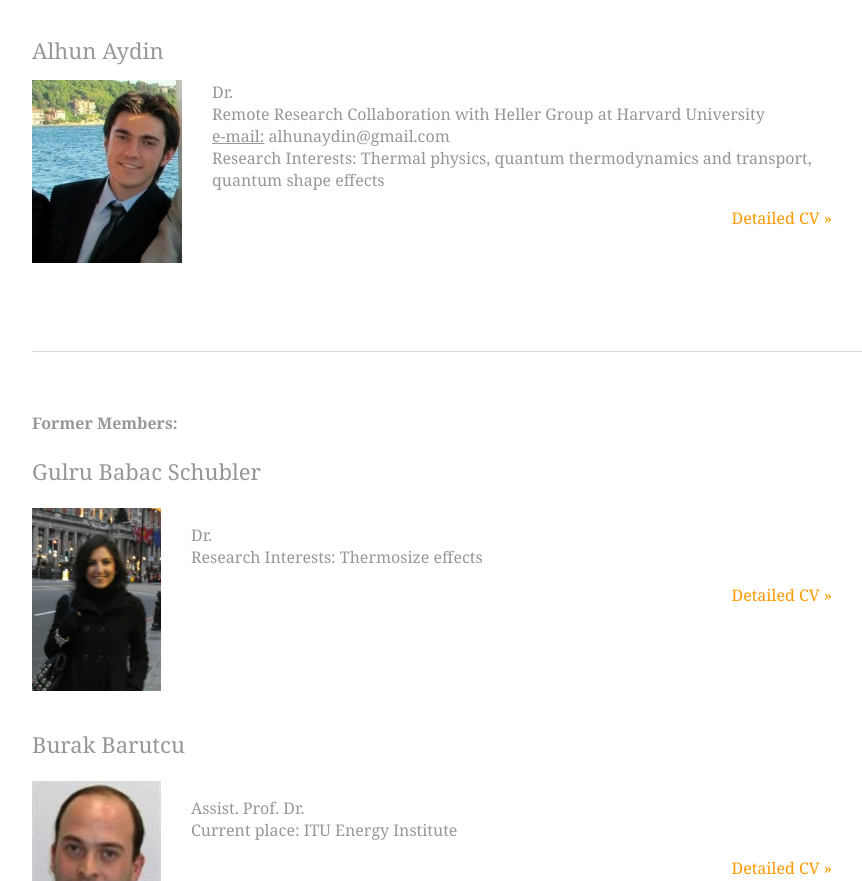
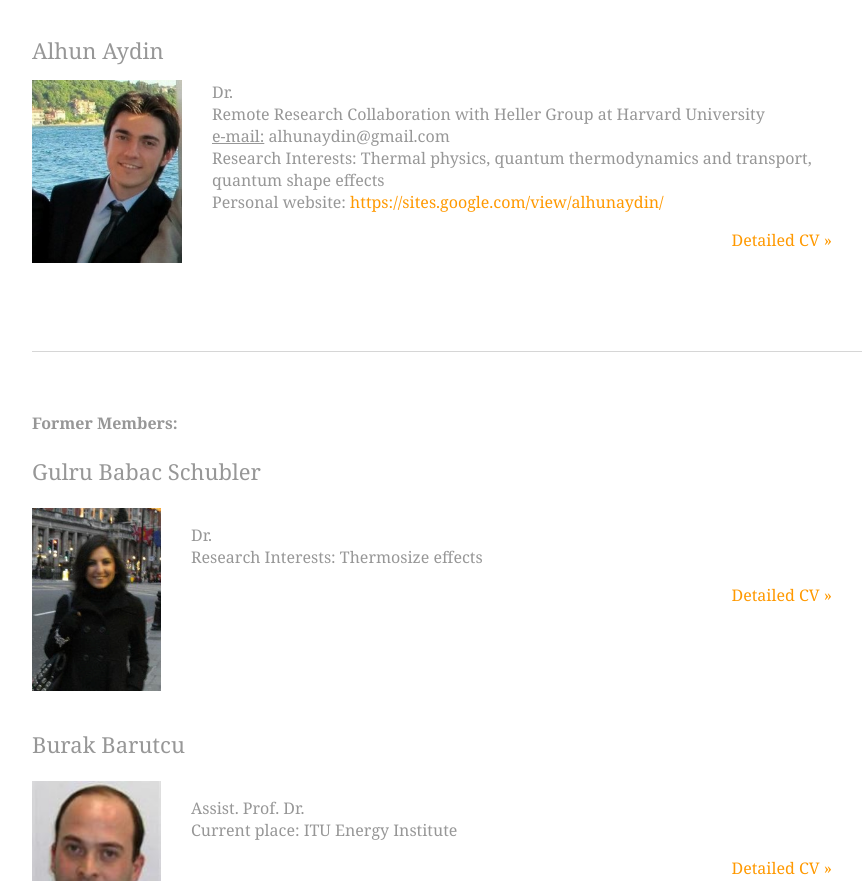
Before and after one commit to nanoenergy-rg/nanoenergy-rg.github.io, a plain HTML site: page members.html in a window 1280 px wide. Shown: the part 1284-2165 px from the top of the page, without its empty margins (128-990 px from the left). Drawn offline with Linux system fonts and the light colour scheme.

Commit message:
Update members.html

```diff
--- a/members.html
+++ b/members.html
@@ -103,7 +103,8 @@ Research Interests: Quantum size effects in thermoelectrics, thermosize effects
 <p> Dr. <br>
 Remote Research Collaboration with Heller Group at Harvard University <br>
 <u>e-mail:</u> alhunaydin@gmail.com<br>
-Research Interests: Thermal physics, quantum thermodynamics and transport, quantum shape effects
+Research Interests: Thermal physics, quantum thermodynamics and transport, quantum shape effects <br>
+Personal website: <a href="https://sites.google.com/view/alhunaydin/">https://sites.google.com/view/alhunaydin/</a>
         <footer class="more"><a href="https://scholar.google.com.tr/citations?user=I6w_3D8AAAAJ&hl=en">Detailed CV &raquo;</a></footer>
       </article>
 
```
